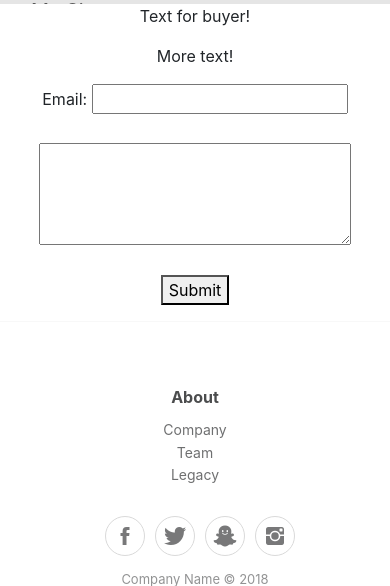
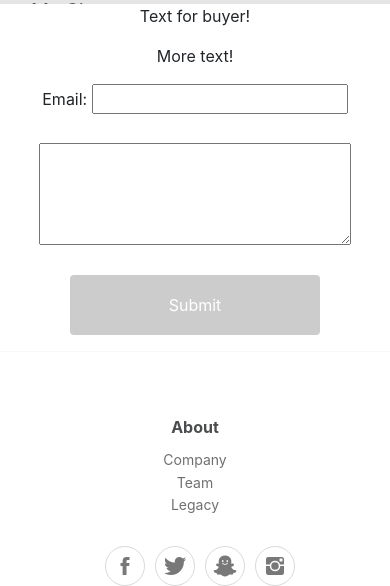
Before and after one commit to AIVAN22/Rangel-website, a Django app: page /purchase/ in a window 390 px wide. Shown: the part 21-607 px from the top of the page. Run offline with Django 4.2, Linux system fonts and the light colour scheme; some libraries are stand-ins or nearby versions.

Commit message:
change button purchase page

```diff
--- a/Range_website/Rangel_portfolio/templates/categories.html
+++ b/Range_website/Rangel_portfolio/templates/categories.html
@@ -26,7 +26,7 @@
       <li class="list-categories">
         <h3>{{category }}</h3>
         <a href="{{ category }}">
-          <img style='filter: drop-shadow(10px 5px 4px #c7c7c7);' src="{% static 'images/' %}{{ category }}.jpg" alt="{{ category }}">
+          <img style='filter: drop-shadow(10px 5px 4px #c7c7c7);' src="{% static 'images/' %}{{ category }}.JPG" alt="{{ category }}">
         </a>
       </li>
     {% endfor %}
--- a/Range_website/Rangel_portfolio/templates/dashboard.html
+++ b/Range_website/Rangel_portfolio/templates/dashboard.html
@@ -32,7 +32,7 @@
 {% for product in products %}
 <div class="product">
   <h5 class="display-6">{{ product.title }}</h5>
-    <a href="{% url 'product' product_id=product.id %}"><img style="width: 100%; height: auto;  filter: drop-shadow(10px 5px 4px #c7c7c7);" src="{% static 'images/'|add:product.custom_filename|add:'.jpg' %}" alt="{{ product.title }}"></a>
+    <a href="{% url 'product' product_id=product.id %}"><img style="width: 100%; height: auto;  filter: drop-shadow(10px 5px 4px #c7c7c7);" src="{% static 'images/'|add:product.custom_filename|add:'.JPG' %}" alt="{{ product.title }}"></a>
     <p class="lead">{{ product.name }}</p>
 <h5> {{ product.category }} </h5>
 </div>
--- a/Range_website/Rangel_portfolio/templates/purchase.html
+++ b/Range_website/Rangel_portfolio/templates/purchase.html
@@ -11,7 +11,7 @@
         <label for="email">Email:</label>
         <input type="email" name="email" required><br><br>
         <textarea name="context" rows="4" cols="50" required></textarea><br><br>
-        <button type="submit">Submit</button>
+        <button class= 'btn' type="submit">Submit</button>
     </form>
 
 </div>
@@ -21,7 +21,68 @@ textarea {
     max-width: 80%;
     margin: 0 auto;
     }
-
+.btn {
+    background:#cccccc;
+    color:#fff;
+    border:none;
+    position:relative;
+    width:250px;
+    height:60px;
+    font-size:1.6em;
+    padding:0 2em;
+    cursor:pointer;
+    transition:800ms ease all;
+    outline:none;
+    }
+    button:hover{
+    background:#fff;
+    color:#cccccc;
+    }
+    button:before,button:after{
+    content:'';
+    position:absolute;
+    top:0;
+    right:0;
+    height:2px;
+    width:0;
+    background: #cccccc;
+    transition:400ms ease all;
+    }
+    button:after{
+    right:inherit;
+    top:inherit;
+    left:0;
+    bottom:0;
+    }
+    button:hover:before,button:hover:after{
+    width:100%;
+    transition:800ms ease all;
+    }
+    @media only screen and (max-width: 768px) {
+        img {
+            max-width: 100%;
+            max-height: auto;
+        }
+        .btn {
+            background: #cccccc;
+            color: #fff;
+            border: none;
+            position: relative;
+            font-size: 1.6em;
+            padding: 0 2em;
+            cursor: pointer;
+            transition: 800ms ease all;
+            outline: none;
+            }
+        .btn:active {
+            filter: blur(2px);
+            transition: 0s ease all;
+            -webkit-tap-highlight-color: transparent;
+            -moz-tap-highlight-color: transparent;
+            -ms-tap-highlight-color: transparent;
+            tap-highlight-color: transparent;
+        }
+}
 </style>
 
 {% endblock %}
```
